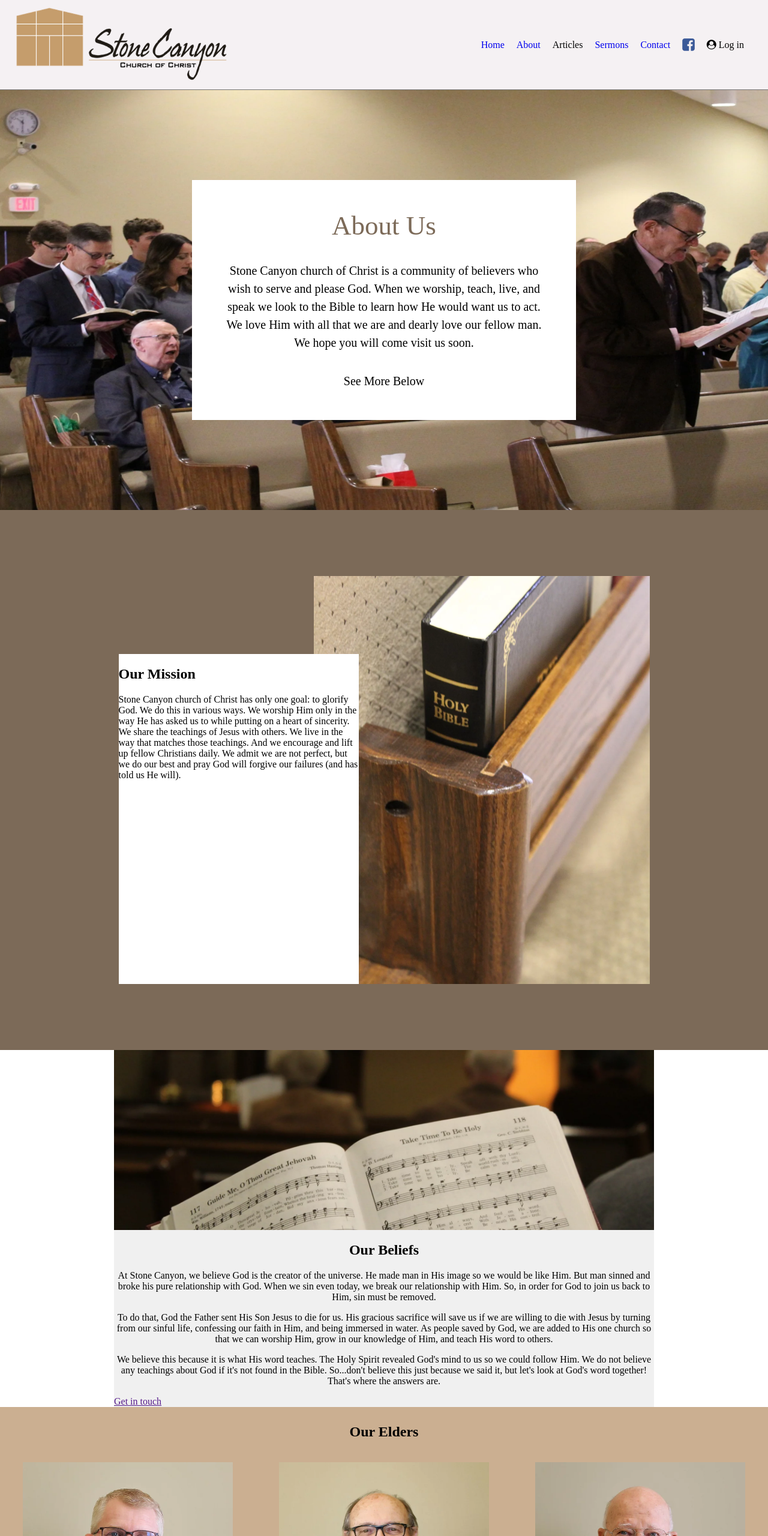
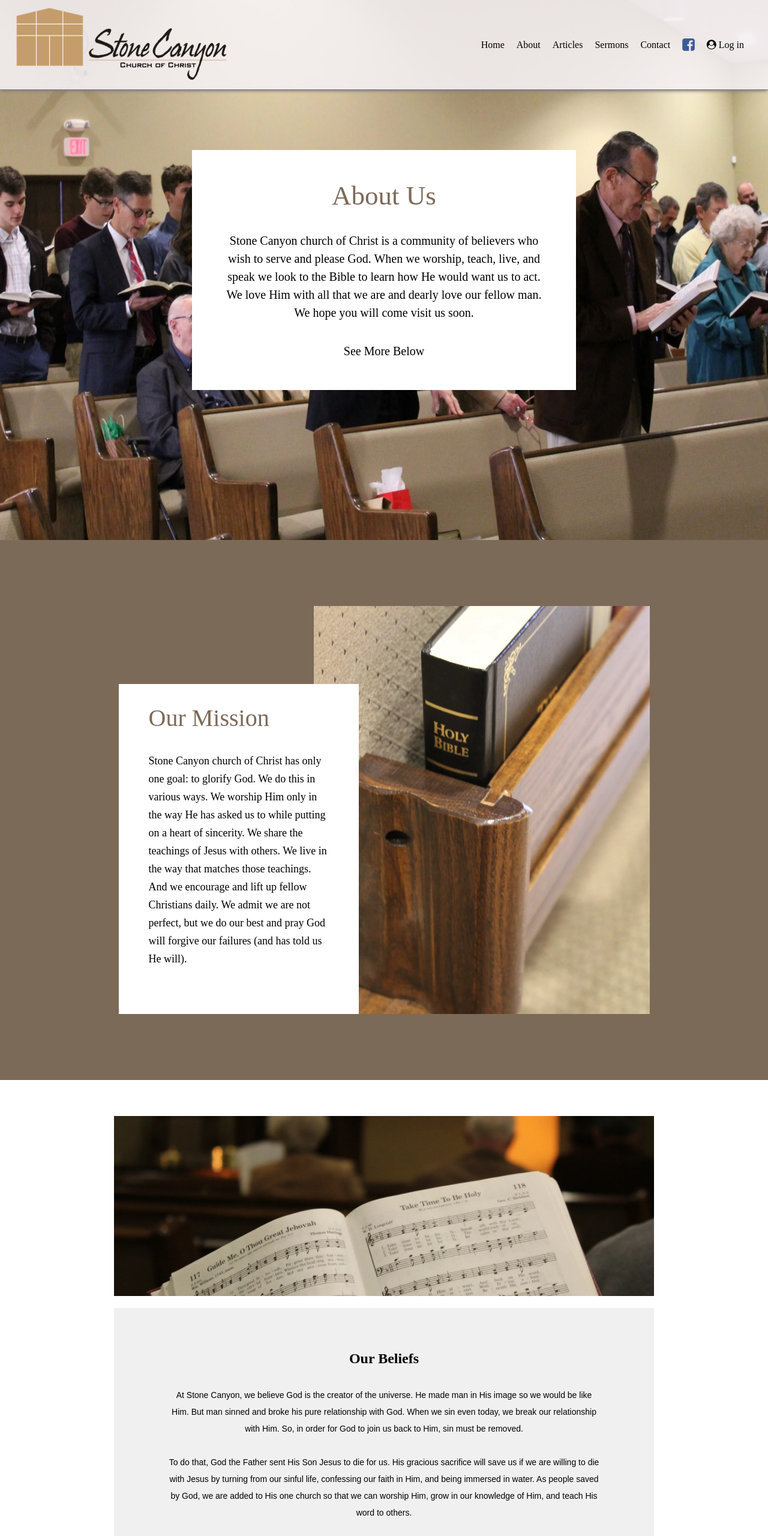
Before and after one commit to StoneCanyoncoc/StoneCanyoncoc, a plain HTML site: page pages/about.html in a window 1280 px wide. Shown: the top 2560 px of the page at 60% size. Drawn offline with Linux system fonts and the light colour scheme.

Commit message:
style updates

```diff
--- a/pages/about-style.css
+++ b/pages/about-style.css
@@ -1,13 +1,17 @@
+a {color:inherit}
+
 .aboutUs
  {
     display: flex;
     justify-content: center;
     align-items: center;
-    height:700px;
+    height:900px;
     background-image: url(../media/about-us-banner.webp);
     background-position:center;
     background-repeat: no-repeat;
-    background-size: 1500px 700px;
+    background-size: 100% 100%;
+    margin-top: -150px;
+    z-index: -999;
 
  }
  .aboutUs > div { height: 400px; width: 50%; background-color: #fff; display:flex; flex-direction: column; align-items: center; justify-content: space-between;}
@@ -25,6 +29,8 @@
 
 }
 .mission > div:first-of-type{ background-color: #fff; width:400px; height:550px; margin-right: -75px; z-index: 999; margin-top:130px}
+.mission > div:first-of-type > h2 { font-family: serif; font-size: 40px; font-weight: lighter; color:rgb(124, 106, 88); width: 100%; text-align: left; margin-left: 50px;}
+.mission > div:first-of-type > p {width:300px; height: 400px; margin-left: 50px; line-height: 30px; font-family: serif; font-weight: lighter; font-size: 18px;}
 .mission > div:last-of-type{ background-image: url(../media/bible-pew.webp); background-position: center; background-repeat: no-repeat; background-size: 560px 680px; height:680px; width:560px;}
 
 
@@ -34,11 +40,12 @@
     align-items: center;
     justify-content: center;
 }
-    .beliefs > div:first-of-type { width:900px;  background-image: url(../media/song-book.webp); height:300px; background-size: 900px 350px; background-position: center; background-repeat: no-repeat;}
+    .beliefs > div:first-of-type { width:900px;  background-image: url(../media/song-book.webp); height:300px; background-size: 900px 350px; background-position: center; background-repeat: no-repeat; margin-top: 60px; margin-bottom: 20px;}
 
-    .beliefs > div:last-of-type { width:900px; background-color: rgb(240,240,240);}
+    .beliefs > div:last-of-type { width:900px; background-color: rgb(240,240,240); height:550px; display: flex; flex-direction: column; justify-content: center; align-items: center;}
         .beliefs> div:last-of-type > h2 {text-align: center;}
-        .beliefs> div:last-of-type > p { text-align: center;}
+        .beliefs> div:last-of-type > p { text-align: center; font-family: sans-serif; font-weight: 100; font-size: 14px; width:80%; line-height: 28px;}
+        .beliefs > div:last-of-type > a { text-decoration: none;}
 
 .elders {
     display: flex;
--- a/pages/about.html
+++ b/pages/about.html
@@ -11,13 +11,13 @@
 
 </head>
 <body>
-    <div class="header">
+    <div class="header" style="position: relative;">
         <div class="logo">
             <img src="../media/Stone Canyon Logo.png">
         </div>
         <div class="menu">
             <div><a href="../index.html">Home</a></div>
-            <div><a href="./pages/about.html">About</a></div>
+            <div><a href="about.html">About</a></div>
             <div><a href="">Articles</a></div>
             <div><a href="sermons.html">Sermons</a></div>
             <div><a href="contact.html">Contact</a></div>
@@ -65,7 +65,7 @@
                 do not believe any teachings about God if it's not found in the Bible.
                 So...don't believe this just because we said it, but let's look at God's word together! That's where the answers are.
             </p>
-            <a href="">Get in touch</a>
+            <a href="contact.html">Get in touch</a>
         </div>
     </div>
     <div class="elders">
```
